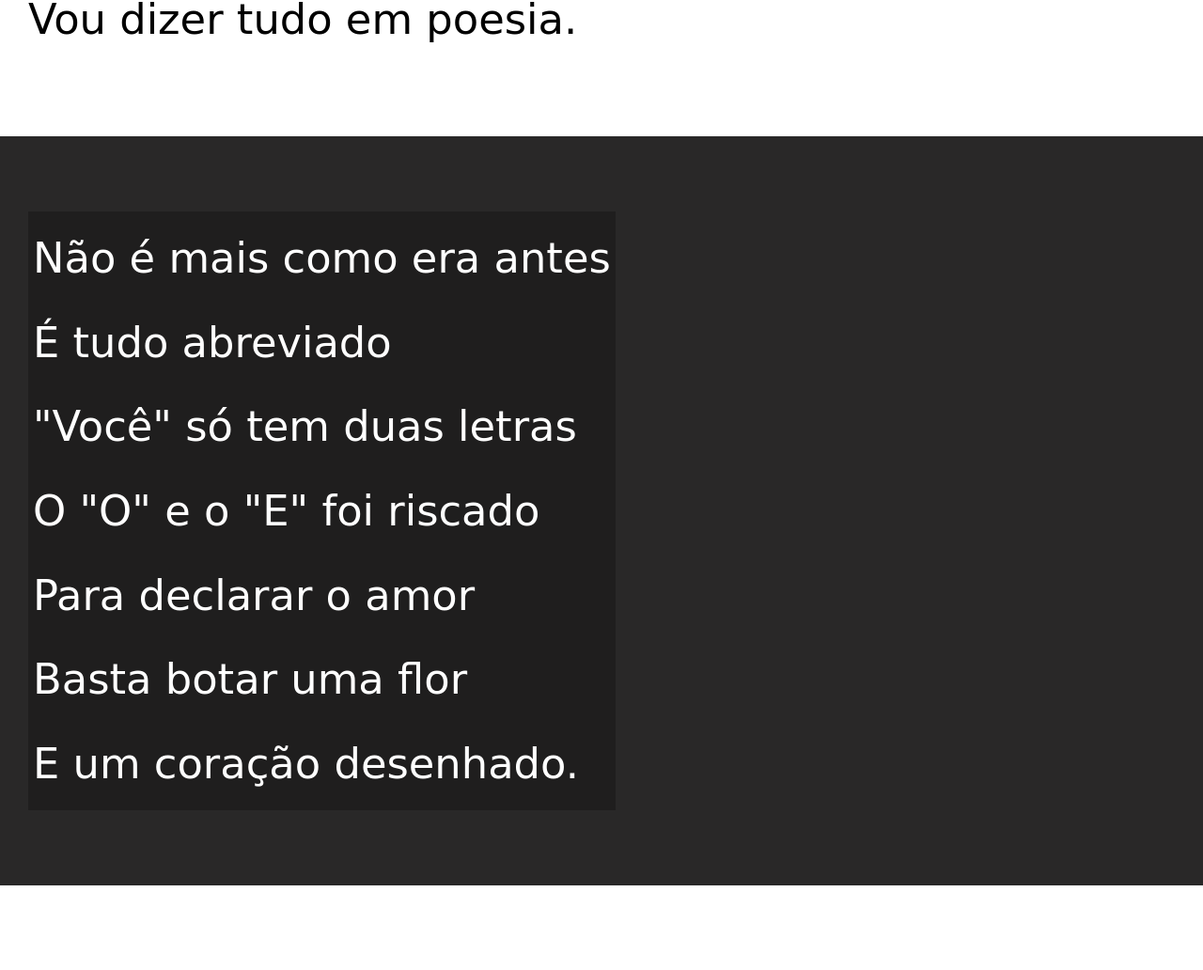
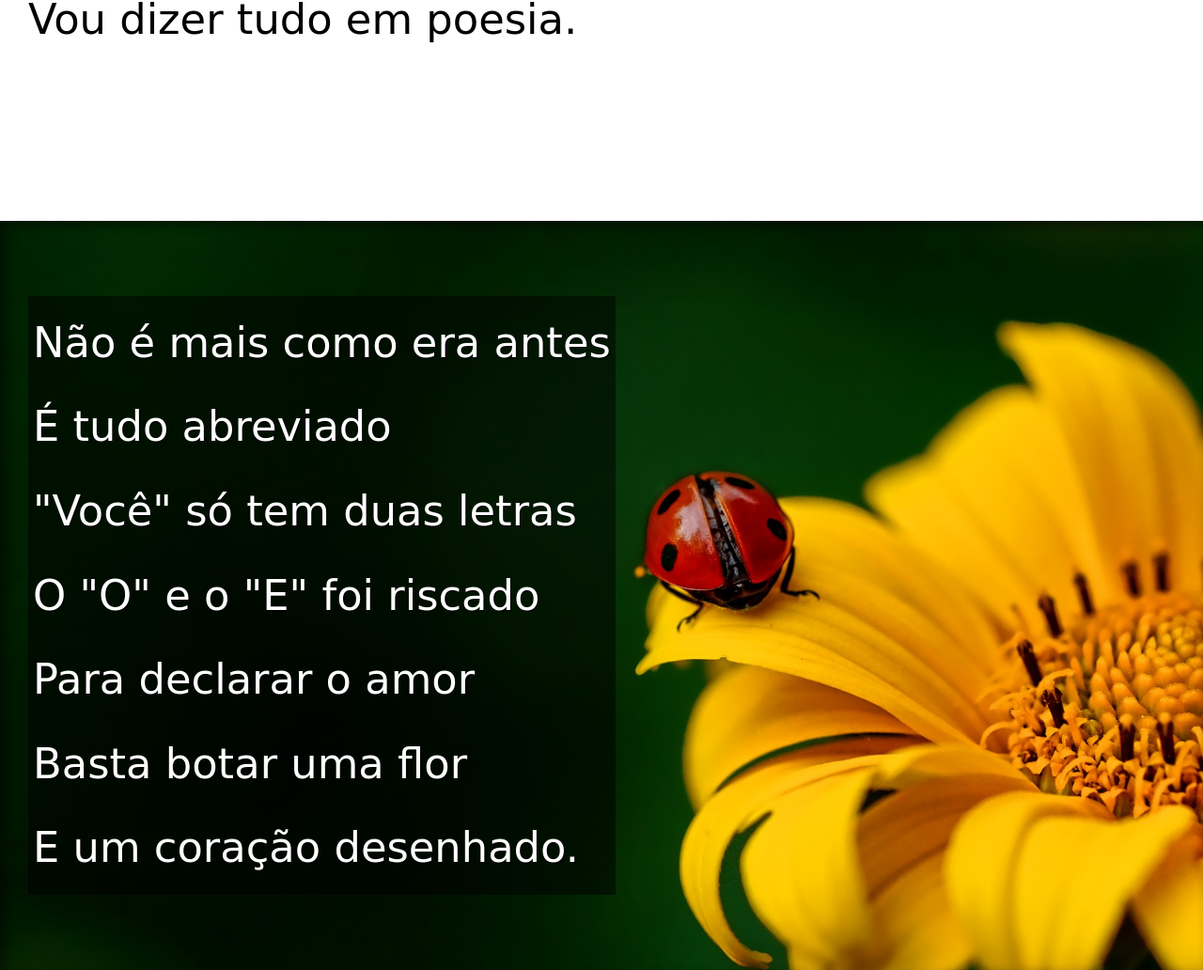
Before and after one commit to thiagobatistagomes/html-css, a plain HTML site: page desafios/d012/index.html in a window 1280 px wide. Shown: the part 902-1934 px from the top of the page at 94% size. Drawn offline with Linux system fonts and the light colour scheme.

Commit message:
atualização efeito paralax simples

```diff
--- a/desafios/d012/estilo/style.css
+++ b/desafios/d012/estilo/style.css
@@ -1,6 +1,6 @@
 @charset "UTF-8";
 
-@import url('https://fonts.googleapis.com/css2?family=Passion+One&display=swap');
+@import url('https://fonts.googleapis.com/css2?family=Passion+One:wght@400;700;900&display=swap');
 
 @import url('https://fonts.googleapis.com/css2? family = Sriracha & display=swap');
 
@@ -58,6 +58,10 @@ section {
     font-size: 3.5vw;
 }
 
+section > p {
+    padding-bottom: 2em;
+}
+
 section.normal {
     background-color: white;
     color: black;
@@ -66,12 +70,25 @@ section.normal {
 section.imagem {
     background-color: rgb(41, 40, 40);
     color: white;
+    box-shadow: inset 6px 6px 13px 0px rgba(0, 0, 0, 0.473);
+    background-size: cover;
+    background-attachment: fixed;
 }
 
 section.imagem > p {
-    background-color: rgba(0, 0, 0, 0.253);
+    background-color: rgba(0, 0, 0, 0.514);
     display: inline-block;
     padding: 5px;
+    text-shadow: 1px 1px 0px black;
+}
+
+section#img01 {
+    background-image: url('../imagens/background001.jpg');
+    background-position: right center;
+}
+
+section#img02 {
+    background-image: url('../imagens/background002.jpg');
 }
 
 footer {
--- a/desafios/d012/index.html
+++ b/desafios/d012/index.html
@@ -25,7 +25,7 @@
         </p>
     </section>
 
-    <section class="imagem">
+    <section class="imagem" id="img01">
         <p>
             Não é mais como era antes <br>
             É tudo abreviado <br>
@@ -59,7 +59,7 @@
         </p>
     </section>
 
-    <section class="imagem">
+    <section class="imagem" id="img02">
         <p>
             Tenho saudade das cartas <br>
             Escritas com a própria mão <br>
```
